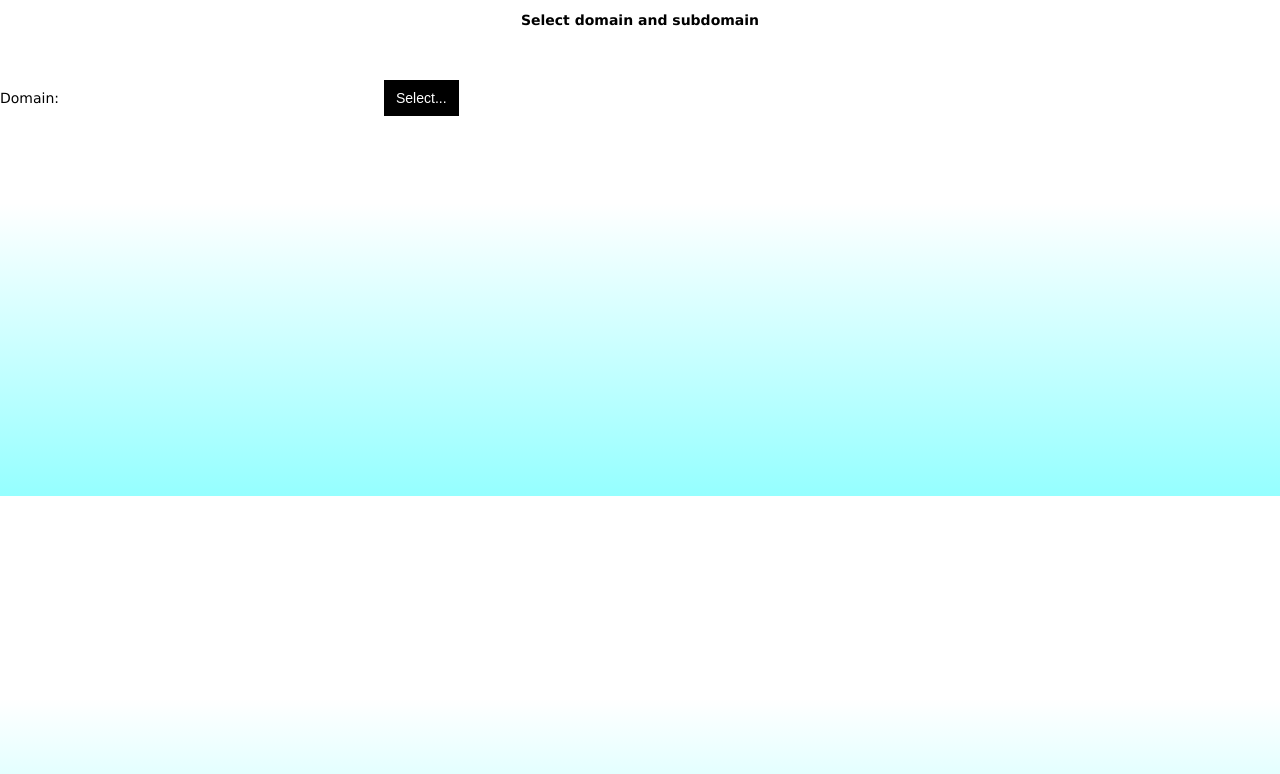
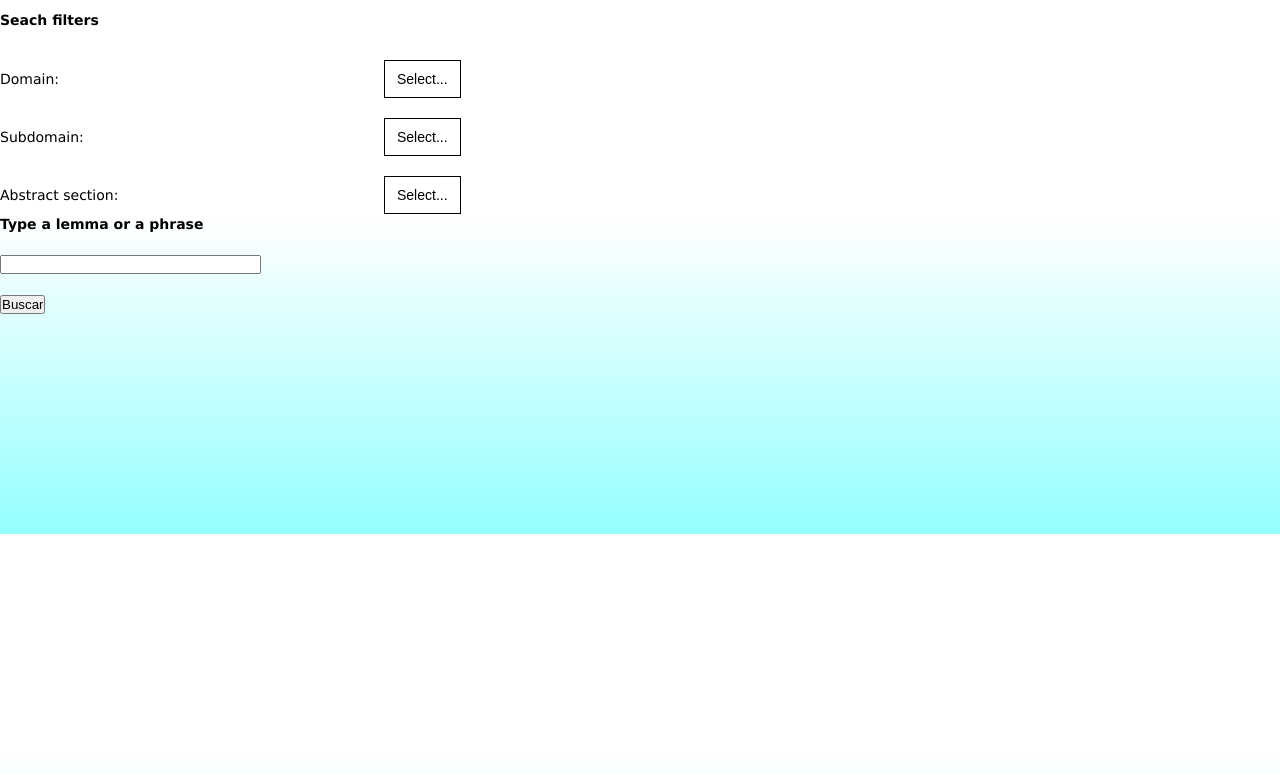
Before and after one commit to Juanan7676/phrase-r, a PHP site: page /search_advanced.php in a window 1280 px wide. Shown: the top 774 px of the page. Run offline with PHP 8.4, Linux system fonts and the light colour scheme.

Commit message:
Trabajar en búsqueda avanzada

```diff
--- a/generate_pdf.php
+++ b/generate_pdf.php
@@ -15,10 +15,7 @@ $tex = fopen($dirname.$number.".tex","w");
 
 fwrite($tex,'\documentclass[11pt]{article}
 \usepackage[utf8]{inputenc}
-\usepackage{graphicx}
 \usepackage[margin={2.5cm,2cm}]{geometry}
-\usepackage{amsmath, amssymb}
-\usepackage{epstopdf}
 \title{'.$title.'}
 \author{'.$author.'}
 \begin{document}
--- a/search_advanced.php
+++ b/search_advanced.php
@@ -3,22 +3,6 @@
 <head>
 <meta http-equiv="Content-Type" content="text/html; charset=utf-8" />
 <link href="style.css" rel="stylesheet" type="text/css" />
-<script>
-function changeRoute(msg)
-{
-	parent.document.getElementById("Route").innerHTML = '<b><font color=\"#d11414\">' + msg + "</font></b>";
-}
-function newWindow(name,w1,h1,s1) {
-	remote = window.open("","remotewin","width="+w1+",height="+h1+",scrollbars="+s1);
-	remote.location.href = name;
-	if (remote.opener == null)
-			remote.opener = window;
-	remote.opener.name = "opener";
-}
-function change(name) {
-	document.getElementById("domain").innerHTML = 'Domain: <b> '+name+'</b>';
-}
-</script>
 
 		<style type="text/css">
 
@@ -42,8 +26,9 @@ function change(name) {
 			}
 
 			.nav li a {
-				background-color:#000;
-				color:#fff;
+				background-color:#fff;
+				color:#000;
+                border: 1px solid #000;
 				text-decoration:none;
 				padding:10px 12px;
 				display:block;
@@ -77,87 +62,130 @@ function change(name) {
 </head>
 
 <body class="default"onload="javascript:changeRoute('Index > Training Module > Corpus Search > Advanced Search')" style="background:linear-gradient(to bottom, #ffffff 41%, #66ffff 126%);">
+
+<script>
+function changeRoute(msg)
+{
+	parent.document.getElementById("Route").innerHTML = '<b><font color=\"#d11414\">' + msg + "</font></b>";
+}
+function newWindow(name,w1,h1,s1) {
+	remote = window.open("","remotewin","width="+w1+",height="+h1+",scrollbars="+s1);
+	remote.location.href = name;
+	if (remote.opener == null)
+			remote.opener = window;
+	remote.opener.name = "opener";
+}
+function selectDomain(name) {
+	document.getElementById("domain").innerHTML = 'Domain: <b> '+name+'</b>';
+    document.getElementById("domv").value = name;
+    document.getElementById("subdomv").value = "";
+    document.getElementById("subdomain").innerHTML = 'Subdomain: <b></b>';
+
+    if (name=="Engineering,Manufact and Const Technologies")
+    {
+        document.getElementById("subselect").innerHTML = "<li><a href=\"javascript:change('Aerospace engineering')\">Aerospace engineering</a></li><li><a href=\"javascript:void(0)\">Energy and fuels ></a><ul style=\"left:173px\"><li><a href=\"javascript:change('Wind Energy')\">Wind Energy</a></li></ul></li><li><a href=\"javascript:change('Marine Engineering')\">Marine Engineering</a></li><li><a href=\"javascript:change('Ocean Engineering')\">Ocean Engineering</a></li><li><a href=\"javascript:change('Robotics')\">Robotics</a></li><li><a href=\"javascript:change('Naval Engineering')\">Naval Engineering</a></li>"
+        //document.getElementById("subselect").style = "left:185px; min-width:150px";
+    }
+    if(name=="Maritime Navigation")
+    {
+        document.getElementById("subselect").innerHTML = "<li><a href=\"javascript:change('Maritime Policy and Management')\">Maritime Policy and Management</a></li><li><a href=\"javascript:change('Shipping and Ports')\">Shipping and Ports </a></li><li><a href=\"javascript:change('Navigation')\">Navigation</a></li><li><a href=\"javascript:change('Ship Transportation Science')\">Ship Transportation Science</a></li>";
+        console.log("test");
+    }
+    if (name=="Applied Sciences")
+    {
+        document.getElementById("subselect").innerHTML = "<li><a href=\"javascript:change('Astronomy and Astrophysics')\">Astronomy and Astrophysics</a></li><li><a href=\"javascript:change('Marine and Fresh Water Biology')\">Marine and Fresh Water Biology</a></li><li><a href=\"javascript:change('Meteorology and Atmospheric Sciences')\">Meteorology and Atmospheric Sciences</a></li><li><a href=\"javascript:change('Oceanography')\">Oceanography</a></li><li><a href=\"javascript:change('Applied Physics')\">Applied Physics</a></li>";
+        //document.getElementById("subselect").style = "";
+    }
+}
+function change(name) {
+    document.getElementById("subdomain").innerHTML = 'Subdomain: <b> '+name+'</b>';
+    document.getElementById("subdomv").value = name;
+
+}
+function changeSection(name) {
+    document.getElementById("abstract").innerHTML = 'Abstract section: <b> '+name+'</b>';
+    document.getElementById("abssecv").value = name;
+}
+</script>
+
+<form action="search_results_advanced.php" method="post">
 <table height="480" width="100%" cellpadding="0" cellspacing="0">
 <tr height="40">
 <td colspan="2">
-<div align="center"><b>Select domain and subdomain</b></div>
+<div align="left"><b>Seach filters</b></div>
 </td>
 </tr>
-<tr height="40"></tr>
+<tr height="20"></tr>
 <tr height="20">
-	<td width="30%" align="left" id="domain">Domain: </td>
+	<td width="30%" align="left" id="domain">Domain: </td><input id="domv" type="hidden"></input>
     <td width="70%" align="left">
     <div id="header" align="left">
     	<ul class="nav">
         	<li><a href="javascript:void(0)">Select...</a>
             	<ul>
                 	<li><a href="javascript:void(0)">Scientific-Technical ></a>
-                    <ul style="min-width:190px">
-                    	<li><a href="javascript:void(0)">Engineering,Manufact and Const Technologies ></a>
-                        	<ul style="left:185px; min-width:150px">
-                            	<li><a href="javascript:change('Aerospace engineering')">Aerospace engineering</a></li>
-                                <li><a href="javascript:void(0)">Energy and fuels ></a>
-                                	<ul style="left:150px">
-                                    	<li><a href="javascript:change('Wind Energy')">Wind Energy</a></li>
-                                    </ul>
-                                </li>
-                                <li><a href="javascript:change('Marine Engineering Technology')">Maritime Engineering Technology</a></li>
-                                <li><a href="javascript:change('Ocean Engineering')">Ocean Engineering</a></li>
-                                <li><a href="javascript:change('Robotics')">Robotics</a></li>
-                            </ul>
-                        </li>
-                        <li><a href="javascript:void(0)">Marine navigation ></a>
-                        	<ul style="left:185px; min-width:150px">
-                            	<li><a href="javascript:void(0)">Shipping ></a>
-                                	<ul style="left:150px">
-                                    	<li><a href="javascript:change('Maritime Policy and Management')">Maritime Policy and Management</a></li>
-                                    </ul>
-                                </li>
-                                <li><a href="javascript:void(0)">Shipping and Port ></a>
-                                	<ul style="left:150px">
-                                    	<li><a href="javascript:change('Navigation and Port')">Navigation and Port</a></li>
-                                    </ul>
-                                </li>
-                                <li><a href="javascript:change('Navigation')">Navigation</a></li>
-                            </ul>
-                        </li>
-                        <li><a href="javascript:void(0)">Applied Sciences ></a>
-                        	<ul>
-                            	<li><a href="javascript:change('Transportation Science and Technology')">Transportation Science and Technology</a></li>
-                                <li><a href="javascript:void(0)">Marine and Fresh Water Biology ></a>
-                                	<ul style="left:140px">
-                                    	<li><a href="javascript:change('Marine Pollution')">Marine Pollution</a></li>
-                                    </ul>
-                                </li>
-                                <li><a href="javascript:void(0)">Meteorology and Atmospheric Sciences ></a>
-                                	<ul style="left:140px">
-                                    	<li><a href="javascript:change('Weather and Forecasting')">Weather and Forecasting</a></li>
-                                    </ul>
-                                </li>
-                                <li><a href="javascript:void(0)">Oceanography ></a>
-                                	<ul style="left:140px">
-                                    	<li><a href="javascript:change('Marine Science')">Marine Science</a></li>
-                                    </ul>
-                                </li>
-                                <li><a href="javascript:void(0)">Applied Physics ></a>
-                                	<ul style="left:140px;top:-50px;">
-                                    	<li><a href="javascript:change('Advanced Materials')">Advanced Materials</a></li>
-                                        <li><a href="javascript:change('Robotics')">Robotics</a></li>
-                                    </ul>
-                                </li>
-                            </ul>
-                        </li>
+                    <ul style="min-width:190px; left:158px">
+                    	<li><a href="javascript:selectDomain('Engineering,Manufact and Const Technologies')">Engineering,Manufact and Const Technologies</a></li>
+                        <li><a href="javascript:selectDomain('Maritime Navigation')">Maritime Navigation</a></li>
+                        <li><a href="javascript:selectDomain('Applied Sciences')">Applied Sciences</a></li>
                     </ul>
                     </li>
                     <li><a href="javascript:void(0)">Humanities</a></li>
                     <li><a href="javascript:void(0)">Social Sciences</a></li>
+                    <li><a href="javascript:void(0)">Health Sciences</a></li>
                 </ul>
             </li>
         </ul>
     </div>
     </td>
 </tr>
-<tr height="380"></tr>
+<tr height="20"><td>&nbsp;</td></tr>
+<tr height="20">
+    <td width="30%" align="left" id="subdomain">Subdomain: </td><input type="hidden" id="subdomv"></input>
+    <td width="70%" align="left">
+        <div id="header" align="left">
+            <ul class="nav">
+                <li><a href="javascript:void(0)">Select...</a>
+                    <ul id="subselect"></ul>
+                </li>
+            </ul>
+        </div>
+    </td>
+</tr>
+<tr height="20"><td>&nbsp;</td></tr>
+<tr height="20">
+    <td width="30%" align="left" id="abstract">Abstract section: </td><input type="hidden" id="abssecv"></input>
+    <td width="70%" align="left">
+        <div id="header" align="left">
+            <ul class="nav">
+                <li><a href="javascript:void(0)">Select...</a>
+                    <ul id="absselect">
+                        <li><a href="javascript:changeSection('Introduction')">Introduction</a></li>
+                        <li><a href="javascript:changeSection('Background')">Background</a></li>
+                        <li><a href="javascript:changeSection('Aim')">Aim</a></li>
+                        <li><a href="javascript:changeSection('Aim+Conclusion-Ref')">Aim+Conclusion-Ref</a></li>
+                        <li><a href="javascript:changeSection('Aim+Methodology')">Aim+Methodology</a></li>
+                        <li><a href="javascript:changeSection('Methodology')">Methodology</a></li>
+                        <li><a href="javascript:changeSection('Methodology+Conclusion')">Methodology+Conclusion</a></li>
+                        <li><a href="javascript:changeSection('Analysis')">Analysis</a></li>
+                        <li><a href="javascript:changeSection('Conclusion')">Conclusion</a></li>
+                    </ul>
+                </li>
+            </ul>
+        </div>
+    </td>
+</tr>
+<tr height="20">
+    <td colspan="2"><div align="left"><b>Type a lemma or a phrase</b></div></td>
+</tr>
+<tr height="20"><td>&nbsp;</td></tr>
+<tr height="20">
+    <td colspan="2"><div align="left"><input name="phrase" type="text" maxlength="60" size="30" style="text-align:center;" /></div></td>
+</tr>
+<tr height="20"><td>&nbsp;</td></tr>
+<tr height="20"><td colspan="2"><div align="left"><input type="submit" value="Buscar"></div></td></tr>
+<tr height="220"></tr>
 </table>
+</form>
 </body>
 </html>
```
Also changed, not shown: search_results_advanced.php (+37 -1 lines).
